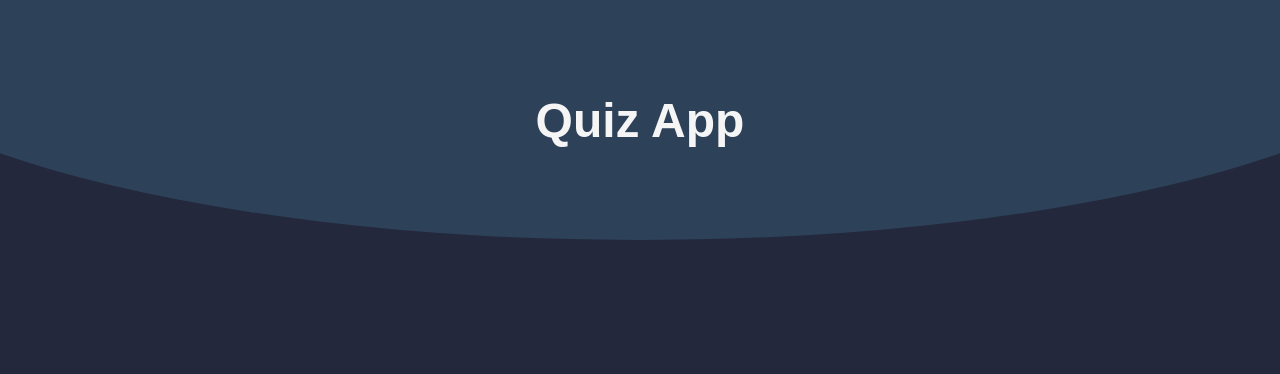
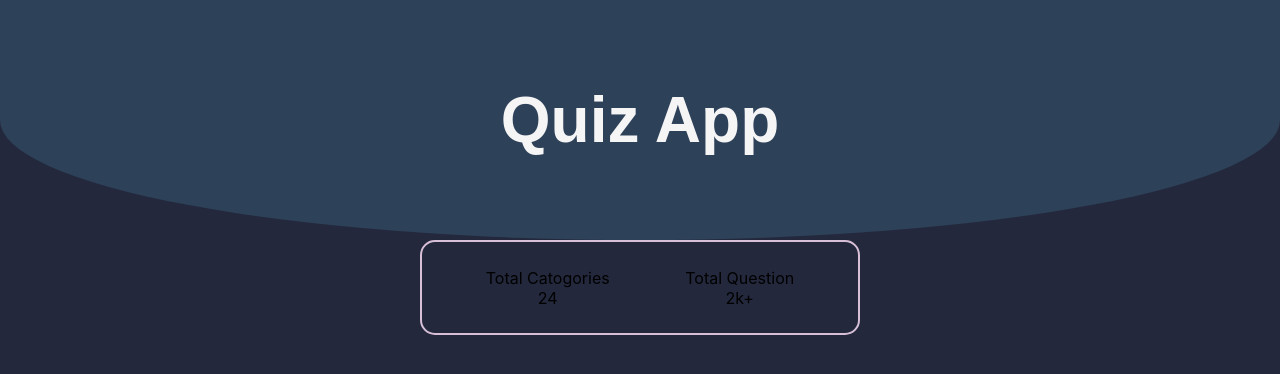
Before and after one commit to saoud-ahmed-khan/QuizApp-ReactTS-PWA, a React (Create React App) app: page / in a window 1280 px wide. Shown: the top 374 px of the page. Built offline with nearby package versions, Linux system fonts and the light colour scheme.

Commit message:
adding total

```diff
--- a/src/App.css
+++ b/src/App.css
@@ -1,76 +1,78 @@
-.app
-{
+.app {
   background-color: rgb(35, 40, 60);
   width: 100%;
   height: 100vh;
 }
 /* css for header start here */
 
-.header-section
+.header-section {
+  margin: 0 auto 0 auto;
+  width: 100%;
+  background: rgb(45, 65, 89);
+  border-bottom-right-radius: 50% 50%;
+  border-bottom-left-radius: 50% 50%;
+  height: 15vh;
+}
+
+.header-content {
+  height: 100%;
+  display: flex;
+}
+.header-content h2{
+  font-size: 3rem;
+  margin: auto;
+  color: whitesmoke;
+  font-family: sans-serif;
+
+
+
+}
+
+/* css for header ends here */
+
+/* css for total start here */
+.Total-section
 {
-  position: relative;
-  width: 100%;
-  height: 15vh;
   display: flex;
-  justify-content: center;
-  align-items: center;
-  overflow: hidden;
+  justify-content: space-around;
+  border: 2px solid thistle;
+  width: 30%;
+  padding: 2%;
+  border-radius: 15px;
+  margin: auto;
+  text-align: center;
 }
-.header-section:before
-{
-  content: '';
-  position: absolute;
-  top: 0;
-  left: 0;
-  width: 100%;
-  height: 100%;
-  background:rgb(45, 65, 89);
-  border-radius: 00 50% 50%/0 0 100% 100%;
-  transform: scaleX(1.3);
-}
-.header-content
-{
-  position: relative;
-  z-index: 1;
-  margin: 0 auto;
-  max-width: 900px;
-  text-align: center;
-  color:whitesmoke;
-  font-family:sans-serif;
-  font-size: 3rem;
-}
+/* css for total end here */
+
+/* Responsiveness start here */
+
 /* Extra small devices (phones, 600px and down) */
 @media only screen and (max-width: 600px) {
-
 }
 
 /* Small devices (portrait tablets and large phones, 600px and up) */
 @media only screen and (min-width: 600px) {
-
 }
-
 /* Medium devices (landscape tablets, 768px and up) */
 @media only screen and (min-width: 768px) {
-  .header-section
-  {
+  .header-section {
     height: 20vh;
   }
 }
-
 /* Large devices (laptops/desktops, 992px and up) */
-@media only screen and (min-width: 992px){
-  .header-section
-  {
+@media only screen and (min-width: 992px) {
+  .header-section {
     height: 25vh;
   }
 }
-
 /* Extra large devices (large laptops and desktops, 1200px and up) */
 @media only screen and (min-width: 1200px) {
-  .header-section
-  {
+  .header-section {
     height: 30vh;
+  }
+  .header-content h2{
+    font-size: 4rem;
   }
 
 }
-/* css for header ends here */
+/* Responsiveness start here */
--- a/src/App.tsx
+++ b/src/App.tsx
@@ -1,11 +1,13 @@
 import React from 'react';
 import './App.css';
 import { Header } from "./Components/Header";
+import { Total } from './Components/Total';
 
 function App() {
   return (
     <div className="app">
       <Header/>
+      <Total/>
 
     </div>
   );
--- a/src/Components/Header.tsx
+++ b/src/Components/Header.tsx
@@ -3,7 +3,7 @@ import React from 'react'
 export const Header : React.FC = () => {
     return (
         <div className="header-section">
-            <h2 className="header-content">Quiz App</h2>
+           <div className="header-content"><h2 >Quiz App</h2></div>
         </div>
     )
 }
--- /dev/null
+++ b/src/Components/Total.tsx
@@ -0,0 +1,16 @@
+import React from 'react'
+
+export const Total: React.FC = () => {
+  return (
+    <div className="Total-section">
+      <div>
+        <div>Total Catogories</div>
+        <div>24</div>
+      </div>
+      <div>
+        <div>Total Question</div>
+        <div>2k+</div>
+      </div>
+    </div>
+  )
+}
```
Also changed, not shown: 2 other files (tests, documents, lock files or other folders).
